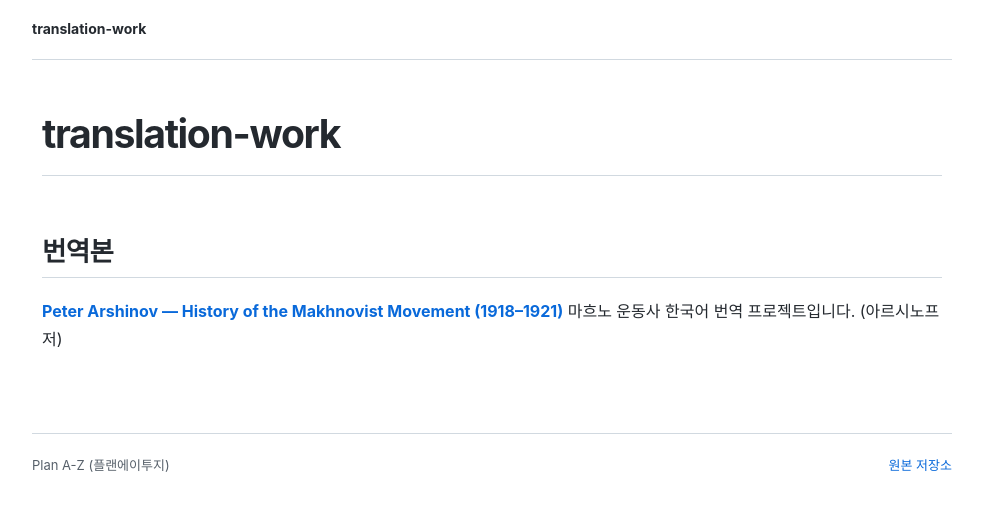
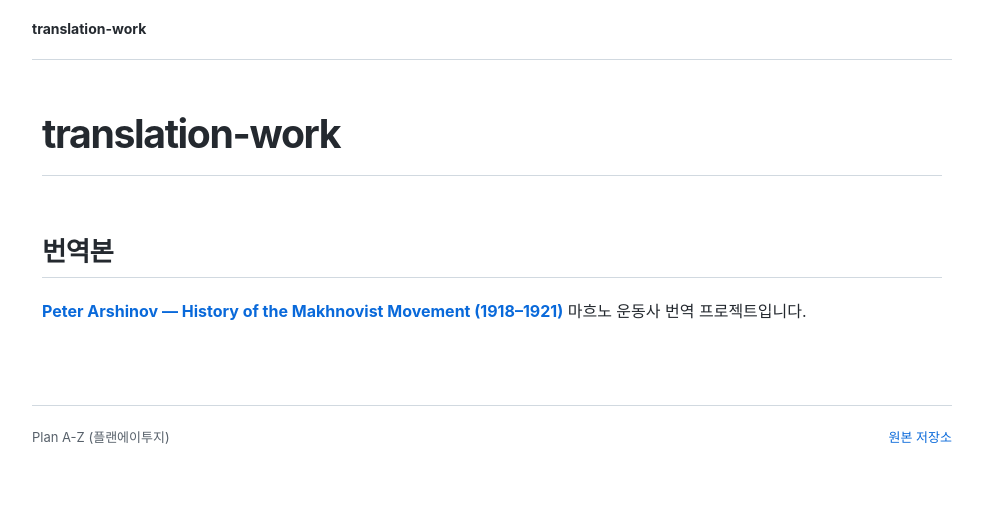
Before and after one commit to Plan-Atoz/translation-work, a Jekyll site: the page built from index.md, in a window 1280 px wide. Shown: the top 511 px of the page, without its empty margins (148-1131 px from the left). Built offline with Jekyll 4.4.1, drawn with Linux system fonts in a browser that asks for light colours.

Commit message:
Update description and content for translation project

```diff
--- a/index.md
+++ b/index.md
@@ -1,7 +1,7 @@
 ---
 layout: default
 title: "translation-work — 한국어 번역"
-description: "Peter Arshinov의 마흐노주의 운동사 한국어 번역 프로젝트"
+description: "by PLAN A-Z 플랜에이투지"
 ---
 
 # translation-work
@@ -9,4 +9,4 @@ description: "Peter Arshinov의 마흐노주의 운동사 한국어 번역 프
 ## 번역본
 
 [**Peter Arshinov — History of the Makhnovist Movement (1918–1921)**]({{ '/translation/' | relative_url }})
-마흐노 운동사 한국어 번역 프로젝트입니다. (아르시노프 저)
+마흐노 운동사 번역 프로젝트입니다.
```
